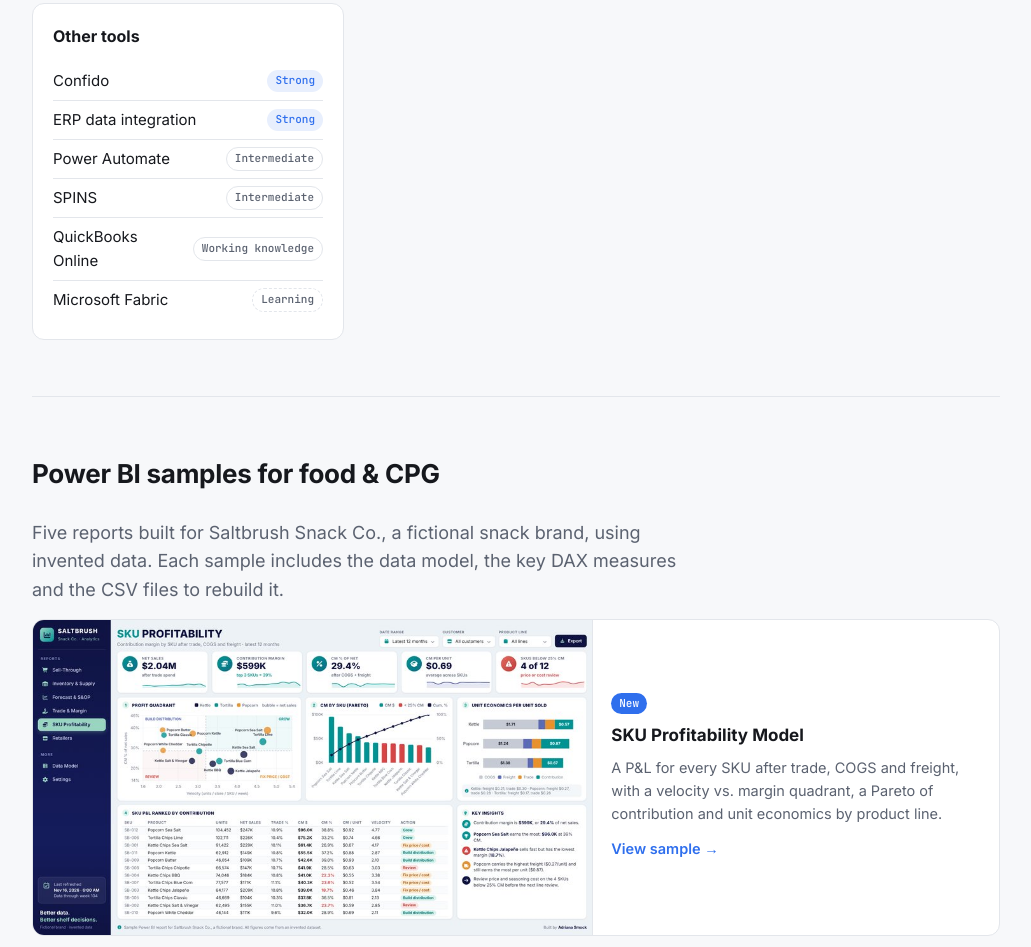
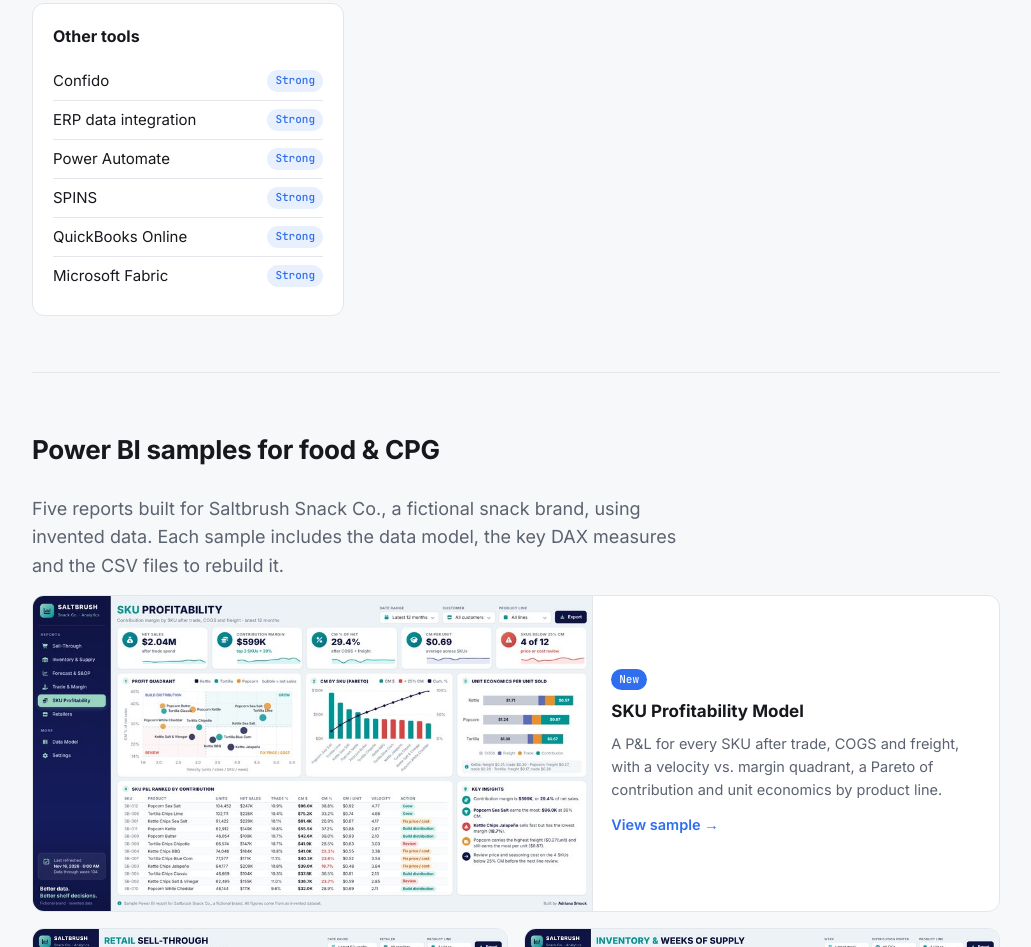
Before and after one commit to adrianasmock/adrianasmock.github.io, a plain HTML site: page index.html in a window 1280 px wide. Shown: the part 1522-2469 px from the top of the page, without its empty margins (124-1155 px from the left). Drawn offline with Linux system fonts and the light colour scheme.

Commit message:
Set Power Automate, SPINS, QuickBooks Online and Microsoft Fabric to Strong
Co-Authored-By: Claude Opus 5.5 <noreply@anthropic.com>
Claude-Session: https://claude.ai/code/session_016VZxfoFrRmSqAc2AXFAgwJ

```diff
--- a/index.html
+++ b/index.html
@@ -241,10 +241,10 @@
         <ul>
           <li>Confido <span class="lvl strong">Strong</span></li>
           <li>ERP data integration <span class="lvl strong">Strong</span></li>
-          <li>Power Automate <span class="lvl mid">Intermediate</span></li>
-          <li>SPINS <span class="lvl mid">Intermediate</span></li>
-          <li>QuickBooks Online <span class="lvl mid">Working knowledge</span></li>
-          <li>Microsoft Fabric <span class="lvl learn">Learning</span></li>
+          <li>Power Automate <span class="lvl strong">Strong</span></li>
+          <li>SPINS <span class="lvl strong">Strong</span></li>
+          <li>QuickBooks Online <span class="lvl strong">Strong</span></li>
+          <li>Microsoft Fabric <span class="lvl strong">Strong</span></li>
         </ul>
       </div>
 
```
